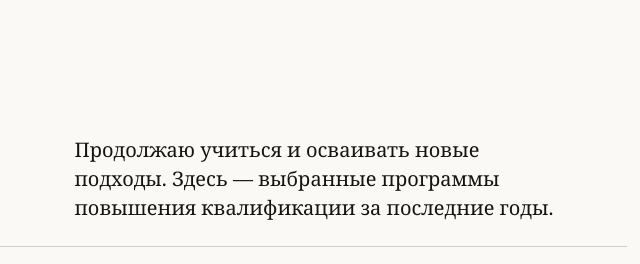
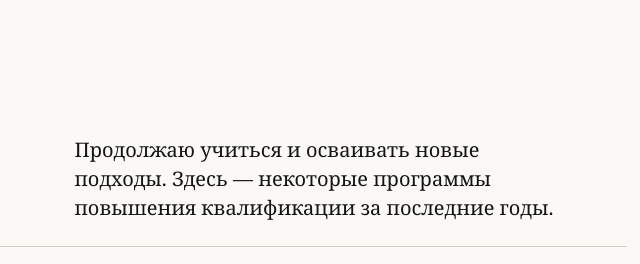
Before and after one commit to S1bbb/logosite, a website built with Vite: page index.html in a window 1280 px wide. Shown: the part 4800-5064 px from the top of the page, 590-1230 px from the left. Built offline with nearby package versions, Linux system fonts and the light colour scheme.

Commit message:
content: refine qualification section introduction

```diff
--- a/index.html
+++ b/index.html
@@ -120,7 +120,7 @@
       <section class="section" id="qualifications" aria-labelledby="qualifications-title" tabindex="-1">
         <div class="wrap">
           <div class="section-core">
-          <div class="section-heading"><div><p class="eyebrow">05 / Профессиональное развитие</p><h2 id="qualifications-title">Повышение<br />квалификации</h2></div><p class="section-intro">Продолжаю учиться и осваивать новые подходы. Здесь — выбранные программы повышения квалификации за последние годы.</p></div>
+          <div class="section-heading"><div><p class="eyebrow">05 / Профессиональное развитие</p><h2 id="qualifications-title">Повышение<br />квалификации</h2></div><p class="section-intro">Продолжаю учиться и осваивать новые подходы. Здесь — некоторые программы повышения квалификации за последние годы.</p></div>
           <ol class="course-list">
             <li class="course"><span class="course-year">2026</span><div><h3>Возможности искусственного интеллекта в образовании</h3><p>Московский педагогический государственный университет</p></div><span class="course-hours">72 часа</span></li>
             <li class="course"><span class="course-year">2025</span><div><h3>Технологии логопедической работы с детьми с расстройствами аутистического спектра</h3><p>ООО «Инфоурок»</p></div><span class="course-hours">72 часа</span></li>
```
